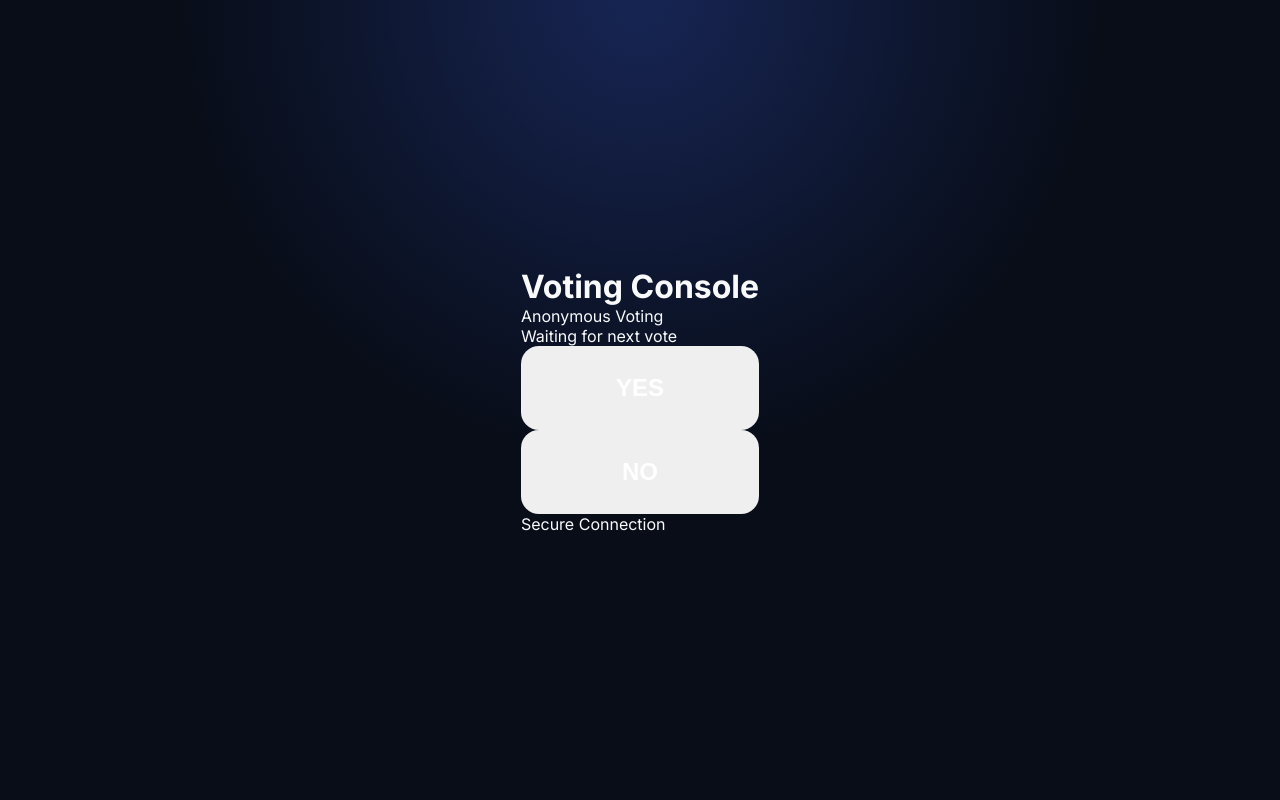
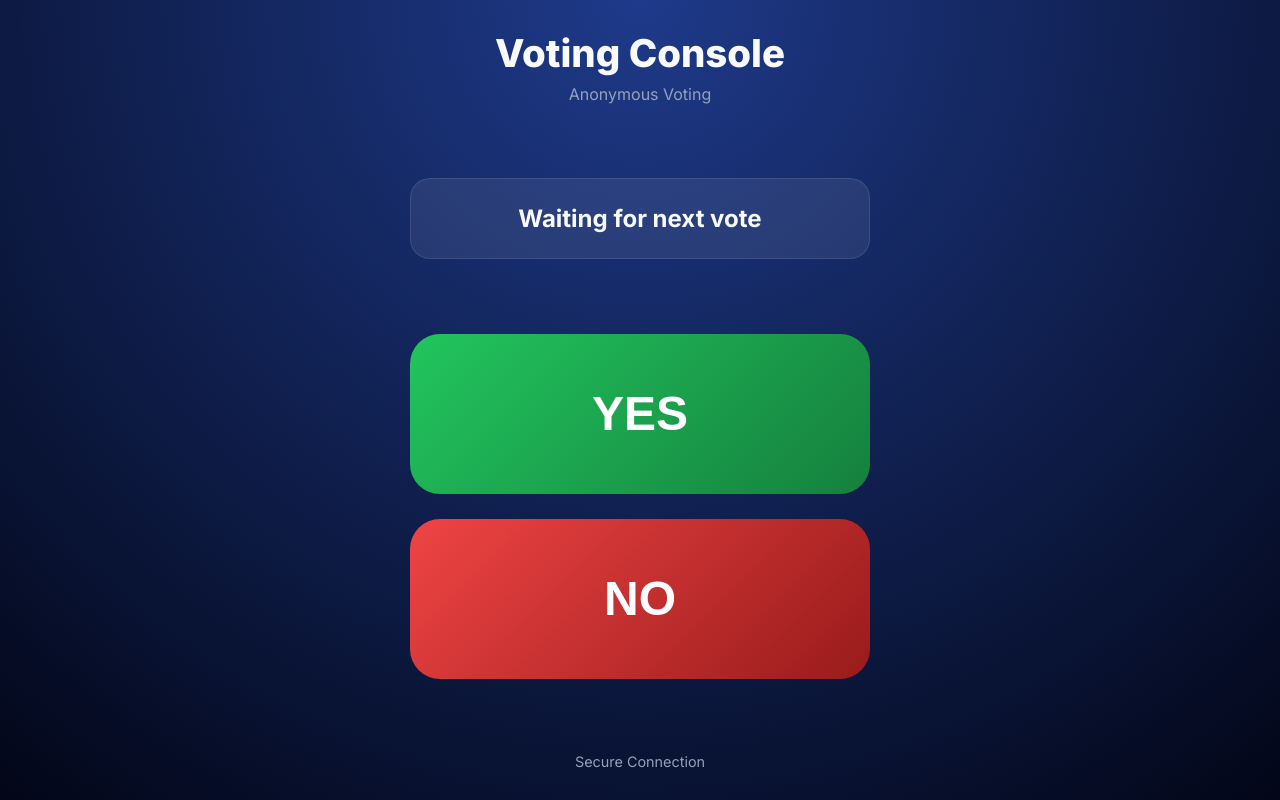
Before and after one commit to mattrice0206-collab/voting-system, a plain HTML site: page vote.html in a window 1280 px wide. Drawn offline with Linux system fonts and the light colour scheme; no server answers.

Commit message:
Update style.css

```diff
--- a/css/style.css
+++ b/css/style.css
@@ -289,3 +289,169 @@ button:hover {
     font-size:2rem;
 
 }
+
+/* =================================
+   Mobile Voting Device Interface
+   ================================= */
+
+
+.mobile-vote {
+
+    background:
+
+        radial-gradient(
+            circle at top,
+            #1e3a8a,
+            #020617
+        );
+
+}
+
+
+
+.vote-device {
+
+
+    width:100%;
+
+    max-width:500px;
+
+    min-height:100vh;
+
+    padding:30px 20px;
+
+
+    display:flex;
+
+    flex-direction:column;
+
+    justify-content:space-between;
+
+    text-align:center;
+
+
+}
+
+
+
+.vote-header h1 {
+
+
+    font-size:2.4rem;
+
+    font-weight:800;
+
+
+}
+
+
+.vote-header p {
+
+
+    color:var(--muted);
+
+    margin-top:8px;
+
+
+}
+
+
+
+.vote-status {
+
+
+    background:
+
+        rgba(255,255,255,.08);
+
+
+    border:
+
+        1px solid rgba(255,255,255,.1);
+
+
+    padding:25px;
+
+
+    border-radius:20px;
+
+
+    font-size:1.5rem;
+
+    font-weight:700;
+
+
+}
+
+
+
+.vote-buttons {
+
+
+    display:flex;
+
+    flex-direction:column;
+
+    gap:25px;
+
+
+}
+
+
+
+.vote-buttons button {
+
+
+    height:160px;
+
+    font-size:3rem;
+
+    border-radius:30px;
+
+    font-weight:900;
+
+
+}
+
+
+
+.mobile-yes {
+
+
+    background:
+
+        linear-gradient(
+            135deg,
+            #22c55e,
+            #15803d
+        );
+
+
+}
+
+
+
+.mobile-no {
+
+
+    background:
+
+        linear-gradient(
+            135deg,
+            #ef4444,
+            #991b1b
+        );
+
+
+}
+
+
+
+.vote-footer {
+
+
+    color:var(--muted);
+
+    font-size:.9rem;
+
+}
```
